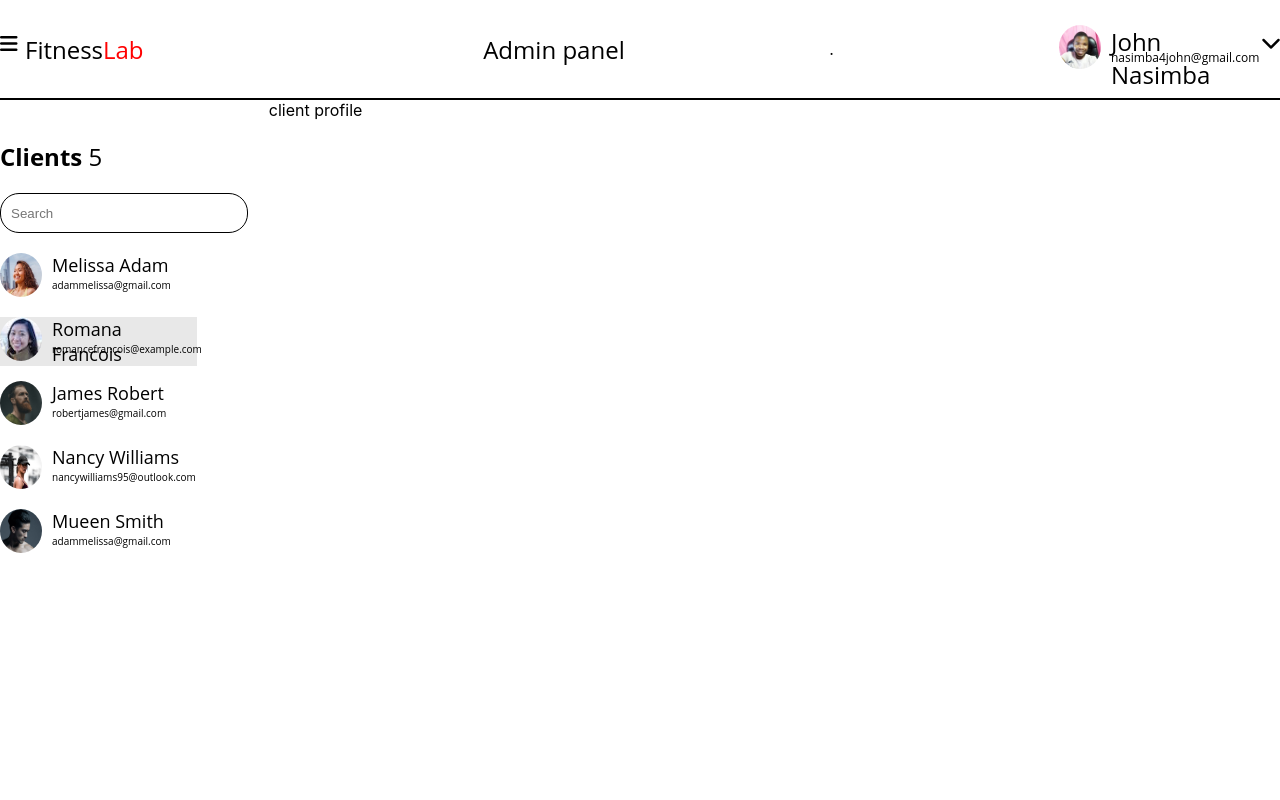
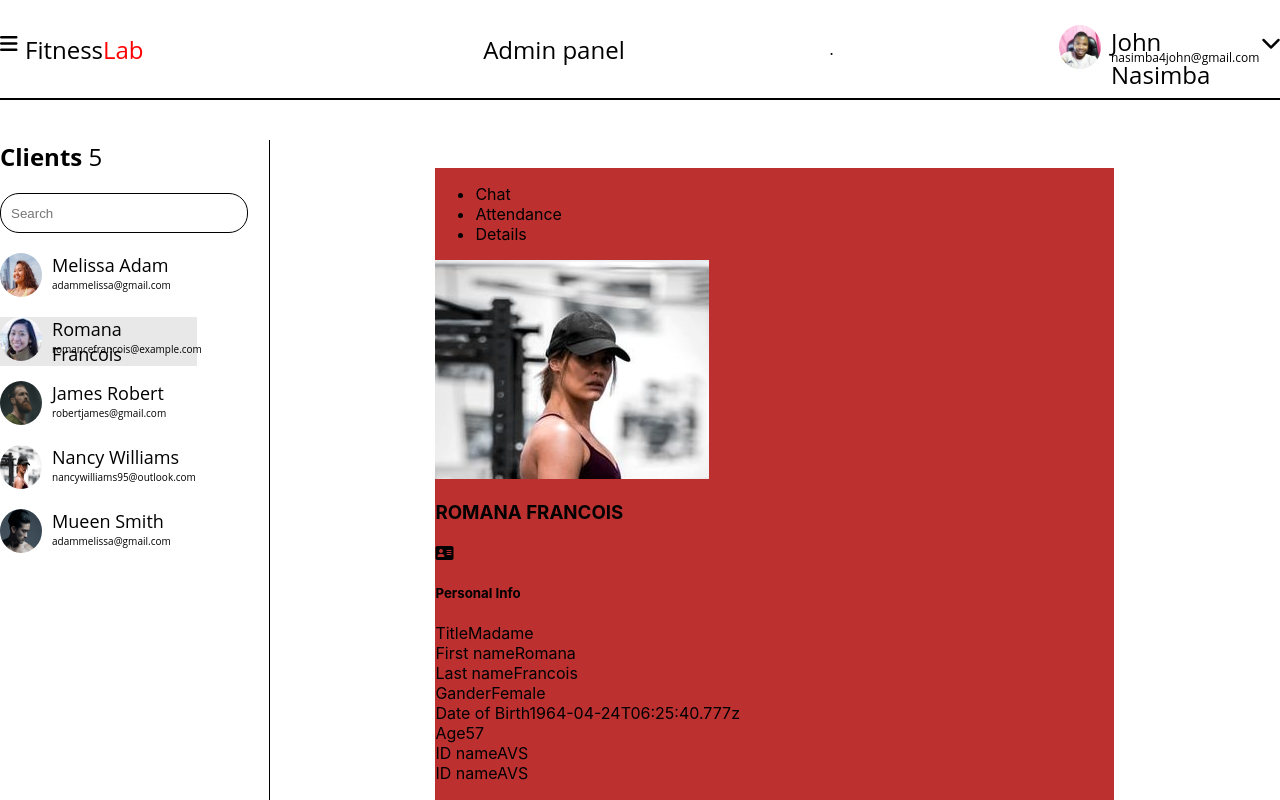
Before and after one commit to Johnnasimba/Admin-panel-clients-page, a React (Create React App) app: page / in a window 1280 px wide. Shown: the top 800 px of the page. Built offline with nearby package versions, Linux system fonts and the light colour scheme.

Commit message:
laying the structure of content in client profile section

```diff
--- a/src/components/client-profile/client-profile.component.jsx
+++ b/src/components/client-profile/client-profile.component.jsx
@@ -4,8 +4,71 @@ import './client-profile.style.css'
 
 const ClientProfile = ()  => {
     return (
-        <div className="client-profile">
-           client profile
+        <div className="client-profile-container">
+          <div className="client-profile">
+            <ul className="profile-tabs" >
+                <li>Chat</li>
+                <li>Attendance</li>
+                <li>Details</li>
+            </ul>
+            <div className="profile-image-and-name">
+                <img src={process.env.PUBLIC_URL + '/images/nancy williams.jpg'} alt="Nancy Williams" />
+                <h3>ROMANA FRANCOIS</h3>
+            </div>
+            <div className="information-section">
+                <section className="personal-info">
+                    <div className="icon-and-title">
+                        <i class="fas fa-address-card"></i>
+                        <h5>Personal Info</h5>
+                    </div>
+                    <div className="name-and-value">
+                        <span>Title</span>
+                        <span>Madame</span>
+                    </div>
+                    <div className="name-and-value">
+                        <span>First name</span>
+                        <span>Romana</span>
+                    </div>
+                    <div className="name-and-value">
+                        <span>Last name</span>
+                        <span>Francois</span>
+                    </div>
+                    <div className="name-and-value">
+                        <span>Gander</span>
+                        <span>Female</span>
+                    </div>
+                    <div className="name-and-value">
+                        <span>Date of Birth</span>
+                        <span>1964-04-24T06:25:40.777z</span>
+                    </div>
+                    <div className="name-and-value">
+                        <span>Age</span>
+                        <span>57</span>
+                    </div>
+                    <div className="name-and-value">
+                        <span>ID name</span>
+                        <span>AVS</span>
+                    </div>
+                    <div className="name-and-value">
+                        <span>ID name</span>
+                        <span>AVS</span>
+                    </div>
+
+                </section>
+                <section className="contact" >
+
+                </section>
+                <section className="location">
+
+                </section>
+                <section className="login-details">
+
+                </section>
+                <section className="info">
+
+                </section>
+            </div>
+          </div>
         </div>
     )
 }
--- a/src/components/client-profile/client-profile.style.css
+++ b/src/components/client-profile/client-profile.style.css
@@ -1,8 +1,21 @@
 
 
-.client-profile {
-    /* background-color: rgb(44, 31, 128); */
+.client-profile-container {
+    display: flex;
+    flex-direction: column;
+    align-items: center;
+    justify-content: center;
     width: 79%;
     height: 1856px;
+    margin-top: 40px;
+    padding: 0;
     box-sizing: border-box;
+    border-left: 1px solid black;
+
 }
+.client-profile{
+    background-color: rgb(189, 48, 48);
+    width: 679px;
+    height: 1801px;
+    padding-top: 0;
+}
```
